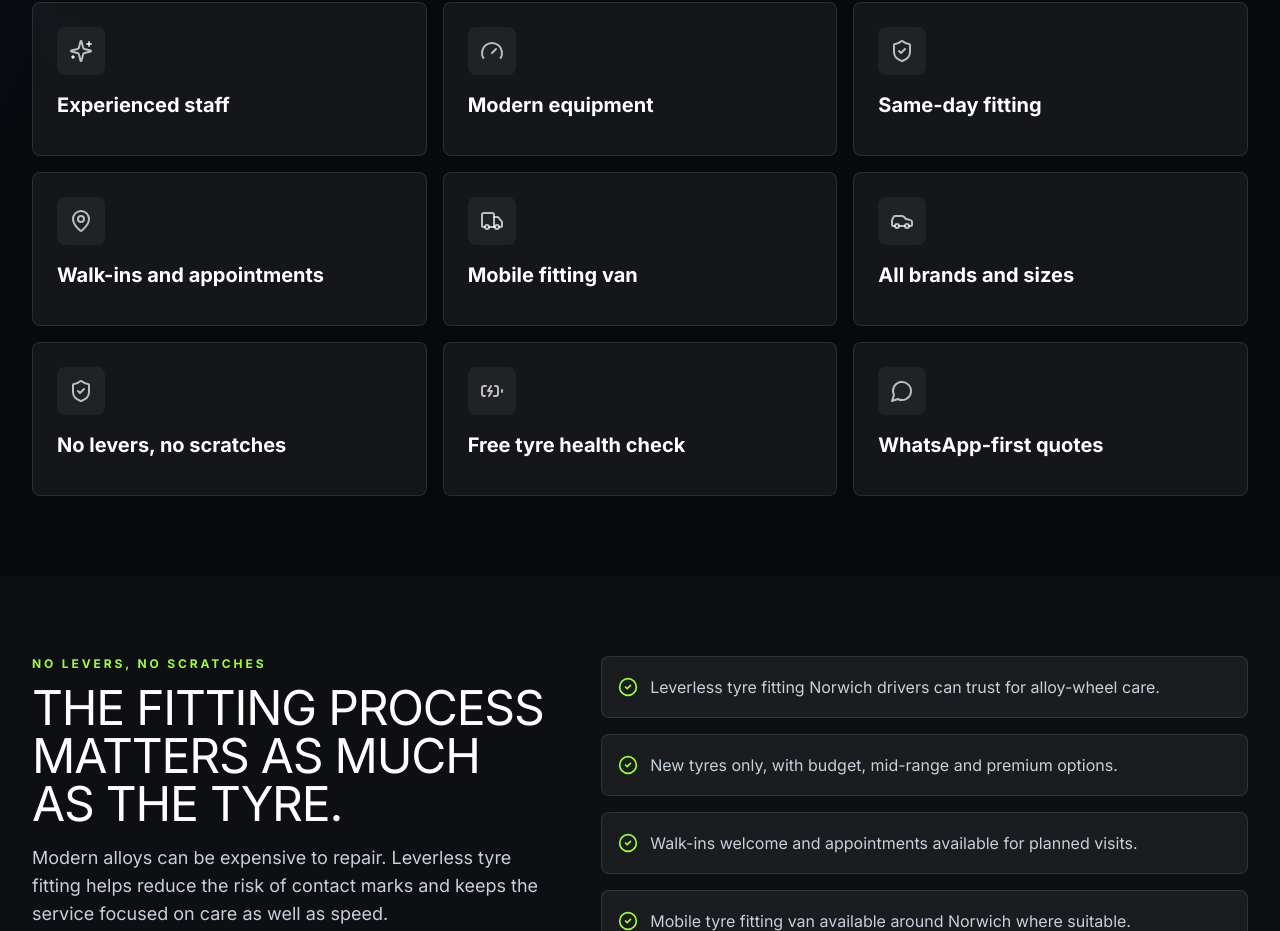
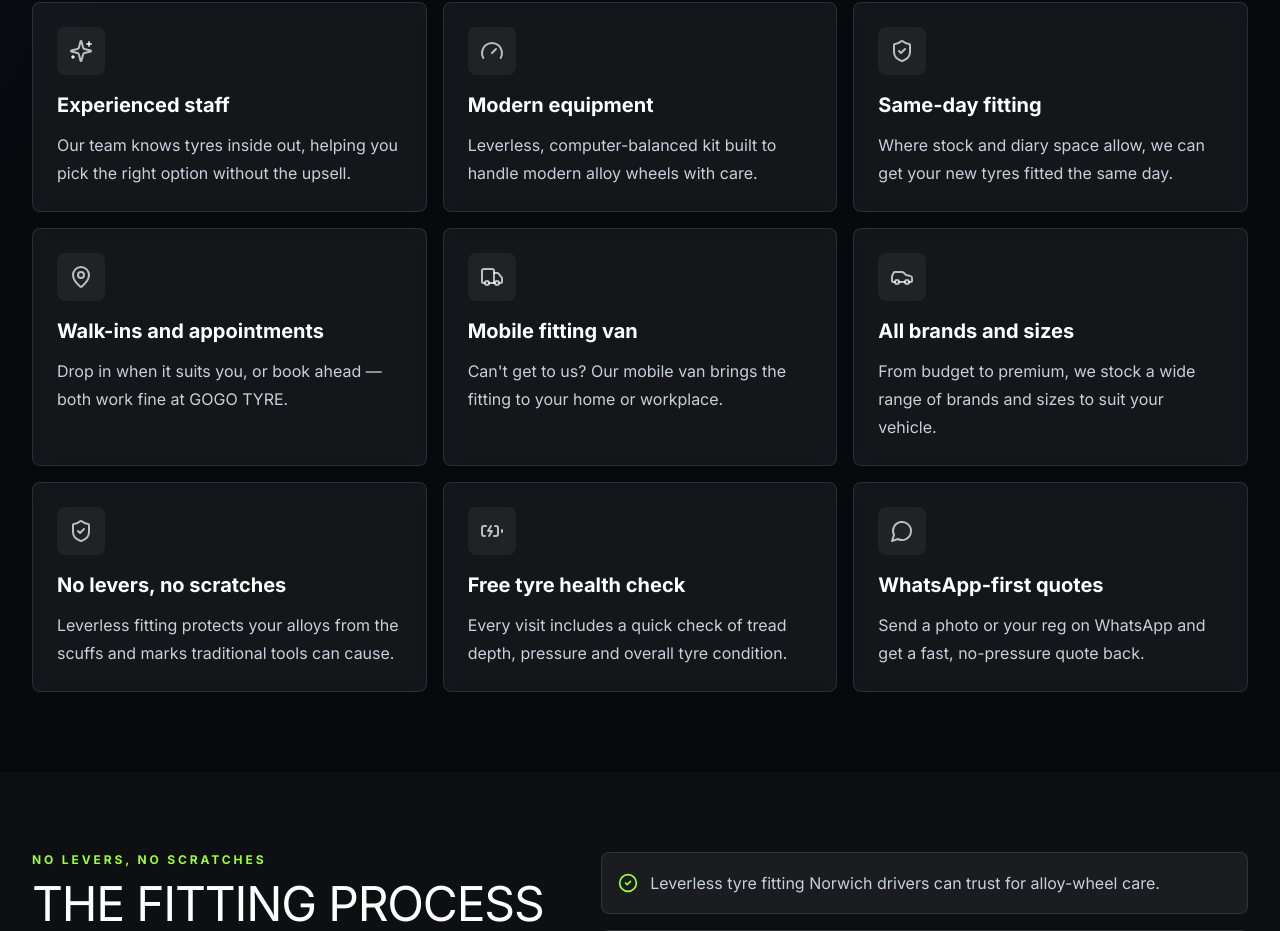
Before and after one commit to muhammadfawaz1/garage-booking-site, a Next.js app: page /why-choose-us in a window 1280 px wide. Shown: the part 876-1807 px from the top of the page. Built offline with nearby package versions, Linux system fonts and the light colour scheme; a web font is replaced by a local one.

Commit message:
Add description field to valuePoints

```diff
--- a/src/data/services.ts
+++ b/src/data/services.ts
@@ -319,13 +319,49 @@ export const overviewServices = [
 ] as const;
 
 export const valuePoints = [
-  { title: "Experienced staff", icon: Sparkles },
-  { title: "Modern equipment", icon: Gauge },
-  { title: "Same-day fitting", icon: ShieldCheck },
-  { title: "Walk-ins and appointments", icon: MapPin },
-  { title: "Mobile fitting van", icon: Truck },
-  { title: "All brands and sizes", icon: Car },
-  { title: "No levers, no scratches", icon: ShieldCheck },
-  { title: "Free tyre health check", icon: BatteryCharging },
-  { title: "WhatsApp-first quotes", icon: MessageCircle },
+  {
+    title: "Experienced staff",
+    icon: Sparkles,
+    description: "Our team knows tyres inside out, helping you pick the right option without the upsell."
+  },
+  {
+    title: "Modern equipment",
+    icon: Gauge,
+    description: "Leverless, computer-balanced kit built to handle modern alloy wheels with care."
+  },
+  {
+    title: "Same-day fitting",
+    icon: ShieldCheck,
+    description: "Where stock and diary space allow, we can get your new tyres fitted the same day."
+  },
+  {
+    title: "Walk-ins and appointments",
+    icon: MapPin,
+    description: "Drop in when it suits you, or book ahead — both work fine at GOGO TYRE."
+  },
+  {
+    title: "Mobile fitting van",
+    icon: Truck,
+    description: "Can't get to us? Our mobile van brings the fitting to your home or workplace."
+  },
+  {
+    title: "All brands and sizes",
+    icon: Car,
+    description: "From budget to premium, we stock a wide range of brands and sizes to suit your vehicle."
+  },
+  {
+    title: "No levers, no scratches",
+    icon: ShieldCheck,
+    description: "Leverless fitting protects your alloys from the scuffs and marks traditional tools can cause."
+  },
+  {
+    title: "Free tyre health check",
+    icon: BatteryCharging,
+    description: "Every visit includes a quick check of tread depth, pressure and overall tyre condition."
+  },
+  {
+    title: "WhatsApp-first quotes",
+    icon: MessageCircle,
+    description: "Send a photo or your reg on WhatsApp and get a fast, no-pressure quote back."
+  }
 ];
```
